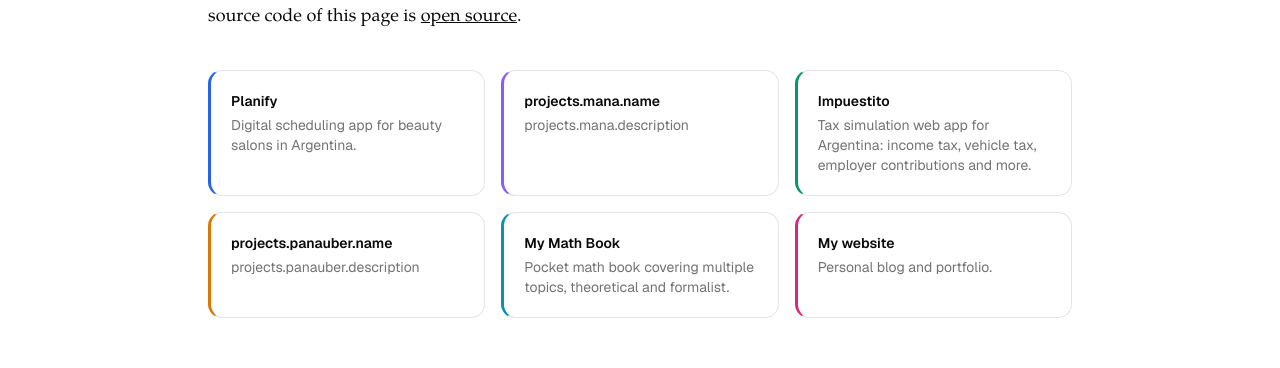
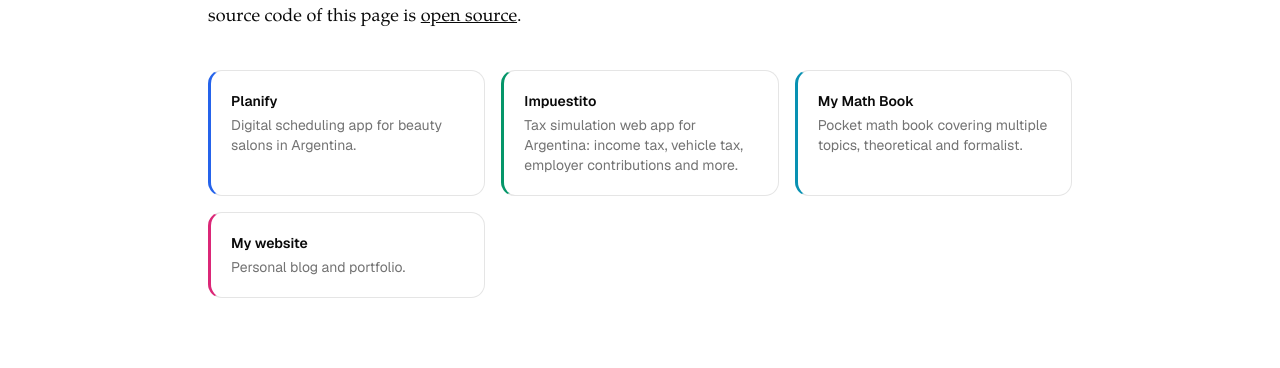
Before and after one commit to cnexans/buildinpublic, a Next.js app: page /en in a window 1280 px wide. Shown: the part 231-599 px from the top of the page. Built offline with nearby package versions, Linux system fonts and the light colour scheme; no server answers.

Commit message:
fix: remove Mana and PanaUber from projects card list

```diff
--- a/app/[locale]/page.tsx
+++ b/app/[locale]/page.tsx
@@ -57,9 +57,7 @@ export default async function Home({
           <div className="grid grid-cols-1 sm:grid-cols-2 lg:grid-cols-3 gap-4">
             {[
               { name: t("projects.planify.name"), description: t("projects.planify.description"), url: "https://planify.la", color: "#2563EB" },
-              { name: t("projects.mana.name"), description: t("projects.mana.description"), url: "https://mana.planify.la", color: "#8B5CF6" },
               { name: t("projects.impuestito.name"), description: t("projects.impuestito.description"), url: "https://impuesti.to", color: "#059669" },
-              { name: t("projects.panauber.name"), description: t("projects.panauber.description"), url: "https://panauber.vercel.app", color: "#D97706" },
               { name: t("projects.libro.name"), description: t("projects.libro.description"), url: "https://codex.cnexans.com", color: "#0891B2" },
               { name: t("projects.sitio.name"), description: t("projects.sitio.description"), url: "https://cnexans.com", color: "#DB2777" },
             ].map(({ name, description, url, color }) => (
```
